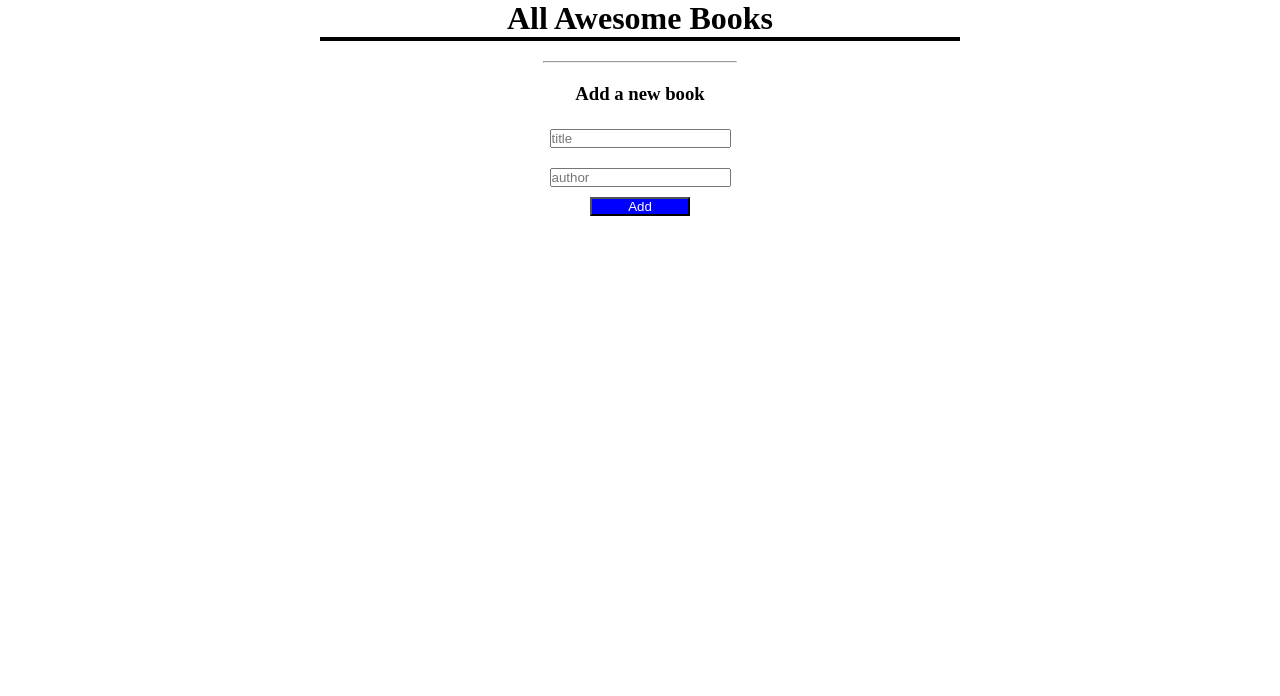
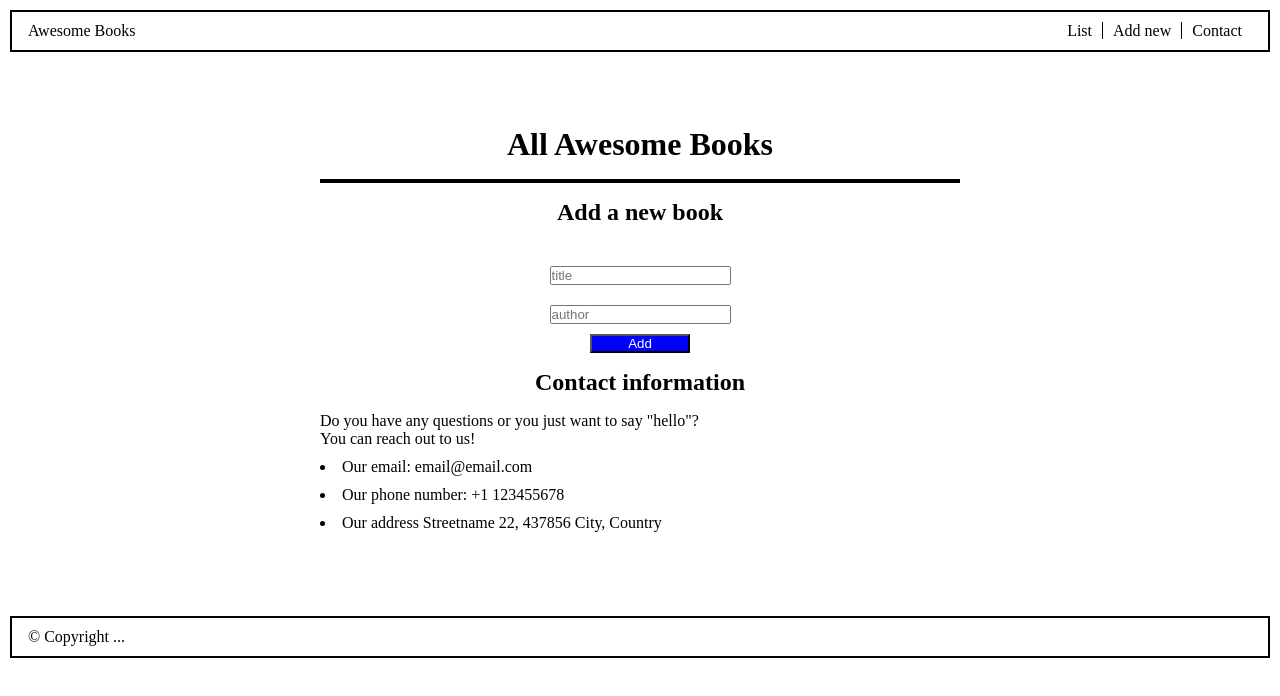
Before and after one commit to whid-bb/awesome-books, a website: page index.html in a window 1280 px wide. Drawn offline with Linux system fonts and the light colour scheme.

Commit message:
add html for contact page and add new books page

```diff
--- a/index.html
+++ b/index.html
@@ -1,5 +1,6 @@
 <!DOCTYPE html>
 <html lang="en">
+
 <head>
   <meta charset="UTF-8" />
   <meta http-equiv="X-UA-Compatible" content="IE=edge" />
@@ -9,13 +10,24 @@
 </head>
 
 <body>
+  <nav>
+    <div class="nav-container">
+      <div class="logo">Awesome Books</div>
+      <ul>
+        <li class="nav-item"><a href="#list">List</a></li>
+        <li class="nav-item"><a href="#list">Add new</a></li>
+        <li class="nav-item"><a href="#list">Contact</a></li>
+      </ul>
+    </div>
+  </nav>
   <header>
     <h1>All Awesome Books</h1>
   </header>
   <section id="maincontainer">
     <div id="book-list"></div>
-      <hr class="horizontal" />
-      <h3 class="text">Add a new book</h3>
+  </section>
+  <section id="add-book-section">
+    <h1 class="text">Add a new book</h1>
     <form id="add-book">
       <div>
         <input type="text" id="title" placeholder="title" />
@@ -28,6 +40,22 @@
       </div>
     </form>
   </section>
+  <section id="contact-section">
+    <h1 class="text">Contact information</h1>
+    <p>Do you have any questions or you just want to say "hello"?</p>
+    <p>You can reach out to us!</p>
+    <ul>
+      <li>Our email: email@email.com</li>
+      <li>Our phone number: +1 123455678</li>
+      <li>Our address Streetname 22, 437856 City, Country</li>
+    </ul>
+  </section>
+  <footer>
+    <div class="copy">
+      © Copyright ...
+    </div>
+  </footer>
   <script src="script.js"></script>
 </body>
+
 </html>
--- a/style.css
+++ b/style.css
@@ -1,13 +1,23 @@
 * {
   margin: 0;
   padding: 0;
+  box-sizing: border-box;
+}
+
+body {
+  width: 100%;
+}
+
+header {
+  margin-top: 4rem;
 }
 
 header h1 {
   text-align: center;
 }
 
-#maincontainer {
+#maincontainer,
+section {
   display: flex;
   flex-direction: column;
   justify-content: center;
@@ -15,7 +25,9 @@ header h1 {
   width: 50%;
 }
 
-#book-list {
+#book-list,
+.nav-container,
+footer .copy {
   border: 2px solid black;
 }
 
@@ -81,3 +93,69 @@ header h1 {
   background-color: #00f;
   color: #fff;
 }
+
+nav {
+  width: 100%;
+  padding: 10px;
+
+}
+
+.nav-container {
+  display: flex;
+  justify-content: space-between;
+}
+
+.nav-container>* {
+  margin: 10px 1rem;
+}
+
+nav ul {
+  display: flex;
+  list-style: none;
+}
+
+nav ul li {
+  margin-left: 10px;
+
+}
+
+nav ul li::after {
+  content: "";
+  border-right: 1px solid #000;
+  padding-right: 10px;
+}
+
+nav ul li:last-child::after {
+  border-right: 0;
+}
+
+nav ul li a {
+  color: #000;
+  text-decoration: none;
+}
+
+nav ul li a:hover {
+  color: #00f;
+}
+
+footer {
+  margin-top: 4rem;
+  width: 100%;
+  padding: 10px;
+}
+
+footer .copy {
+  padding: 10px 1rem;
+}
+
+section#contact-section ul {
+  list-style-position: inside;
+}
+
+section#contact-section ul li {
+  margin: 10px 0;
+}
+
+h1 {
+  margin: 1rem 0;
+}
```
Lines whose indentation alone changed are shown as unchanged.
